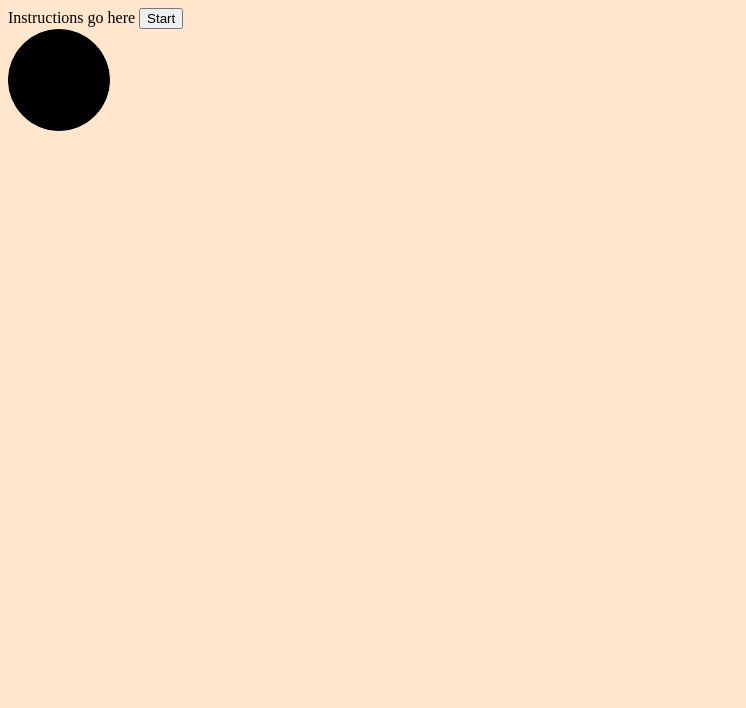
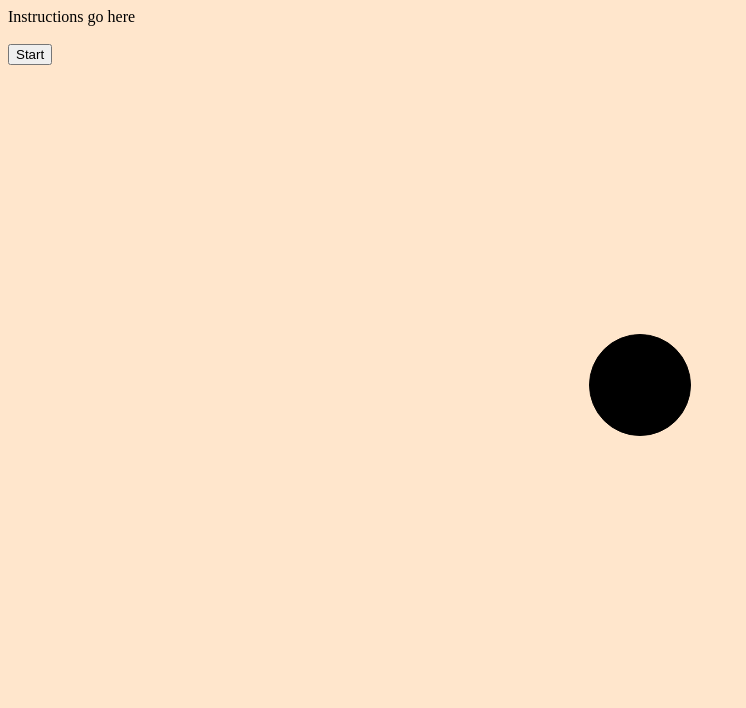
Before and after one commit to nicm42/clickthedot, a plain HTML site: page clickthedot.html in a window 1280 px wide. Shown: the whole page, without its empty margins (0-746 px from the left). Drawn offline with Linux system fonts and the light colour scheme.

Commit message:
Done basic game functionality

```diff
--- a/clickthedot.css
+++ b/clickthedot.css
@@ -1,7 +1,17 @@
+/* basic set up */
 body{
 	background-color: #ffe6cc;
+	height: 100%;
 }
-
+button{
+	margin: 0 auto;
+}
+#container{
+	height: 80vh; /* leave space for instructions and start button */
+	display: flex;
+	justify-content: center;
+	align-items: center;
+}
 .dot{
 	width: 100px;
 	height: 100px;
@@ -10,6 +20,7 @@ body{
 	background-color: black;
 }
 
+/* making dot grow */
 .grow{
 	animation-name: growing;
 	animation-duration: 5s;
--- a/clickthedot.html
+++ b/clickthedot.html
@@ -5,7 +5,8 @@
 	<link rel="stylesheet" href="clickthedot.css">
 </head>
 <body>
-	Instructions go here
+	Instructions go here<br><br>
+	<div id="container"></div>
 	<script type="text/javascript" src="clickthedot.js"></script>
 </body>
 </html>
--- a/clickthedot.js
+++ b/clickthedot.js
@@ -1,12 +1,14 @@
+let container = document.getElementById('container');
+
 //add a start button
 let startBtn = document.createElement('button');
 startBtn.textContent = "Start";
-document.body.appendChild(startBtn);
+document.body.insertBefore(startBtn, container);
 
 //add the circle
 let dotDiv = document.createElement('div');
 dotDiv.className = 'dot';
-document.body.appendChild(dotDiv);
+container.appendChild(dotDiv);
 
 //When the user clicks the button, make the dot grow
 startBtn.addEventListener('click', event => {
@@ -14,6 +16,14 @@ startBtn.addEventListener('click', event => {
 })
 
 //When the user clicks the dot, stop it growing
+//And keep a count of the width
+let widthWhenClicked;
 dotDiv.addEventListener('click', event => {
+	widthWhenClicked = dotDiv.offsetWidth;
 	dotDiv.classList.remove('grow');
+	//Work out how much bigger the dot was when clicked in comparison to when it started
+	//Add text saying this to the page
+	let startWidth = 100;
+	let ratio = widthWhenClicked / startWidth;
+	container.insertAdjacentHTML('beforebegin','<div id="result">' + `Result is ${ratio}` + '</div>')
 })
```
